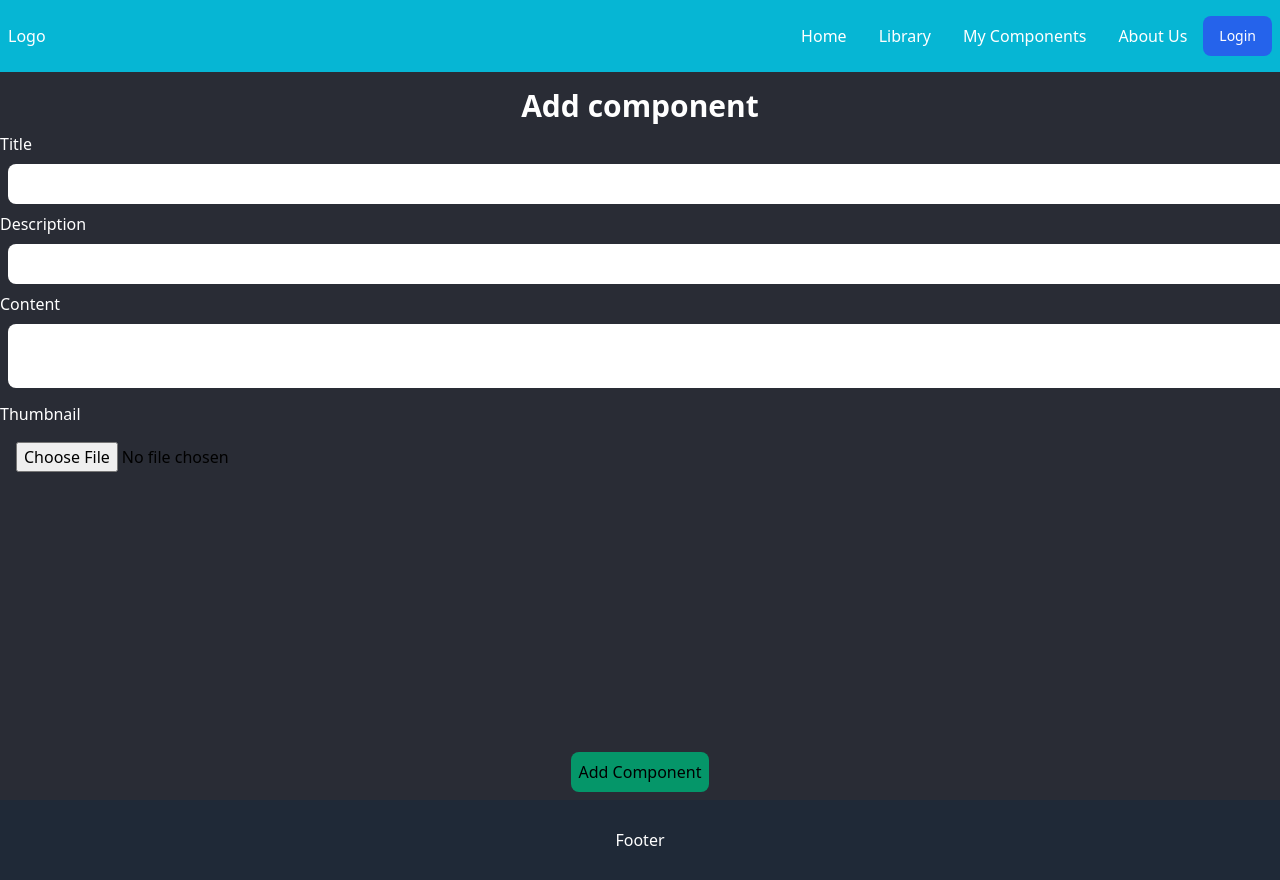
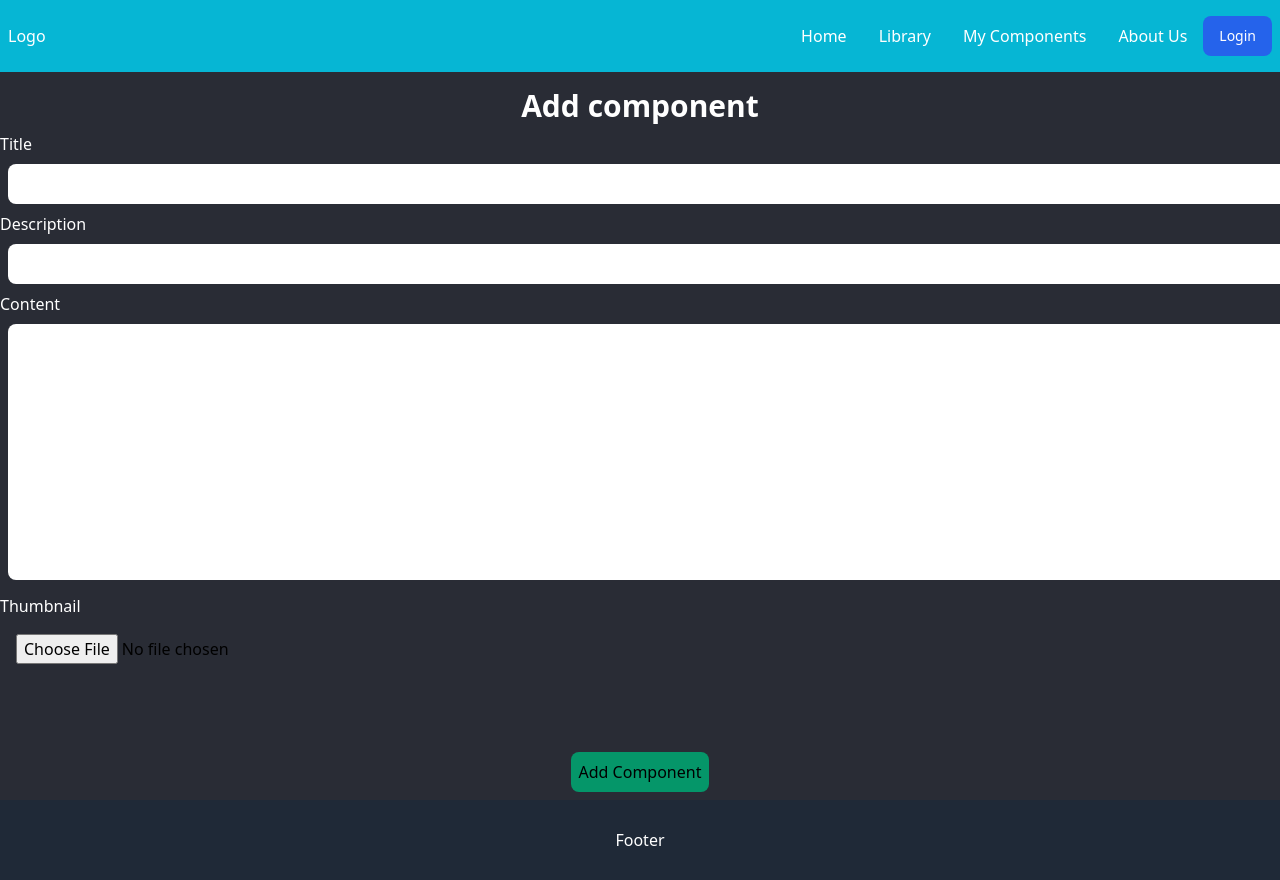
Before and after one commit to MohitGupta12/Code-Library, a Next.js app: page /component/add in a window 1280 px wide. Built offline with nearby package versions, Linux system fonts and the light colour scheme; no server answers.

Commit message:
adding space

```diff
--- a/src/app/component/add/page.jsx
+++ b/src/app/component/add/page.jsx
@@ -55,16 +55,22 @@ const AddComponent = () => {
               value={data.title}
               onChange={(e) => setData({ ...data, title: e.target.value })}
               type="text" className="m-2 p-2 w-full rounded-lg" />
+
             <label className="text-white">Description</label>
             <input
               value={data.desc}
               onChange={(e) => setData({ ...data, desc: e.target.value })}
               type="text" className="m-2 p-2 w-full rounded-lg" />
+
             <label className="text-white">Content</label>
             <textarea
               value={data.content}
+              cols="30"
+              rows="10"
+              style={{ minHeight: "256px", maxHeight: "425"}}
               onChange={(e) => setData({ ...data, content: e.target.value })}
               className="m-2 p-2 w-full rounded-lg" />
+
             <label className="text-white">Thumbnail</label>
             <input
               type="file"
```
